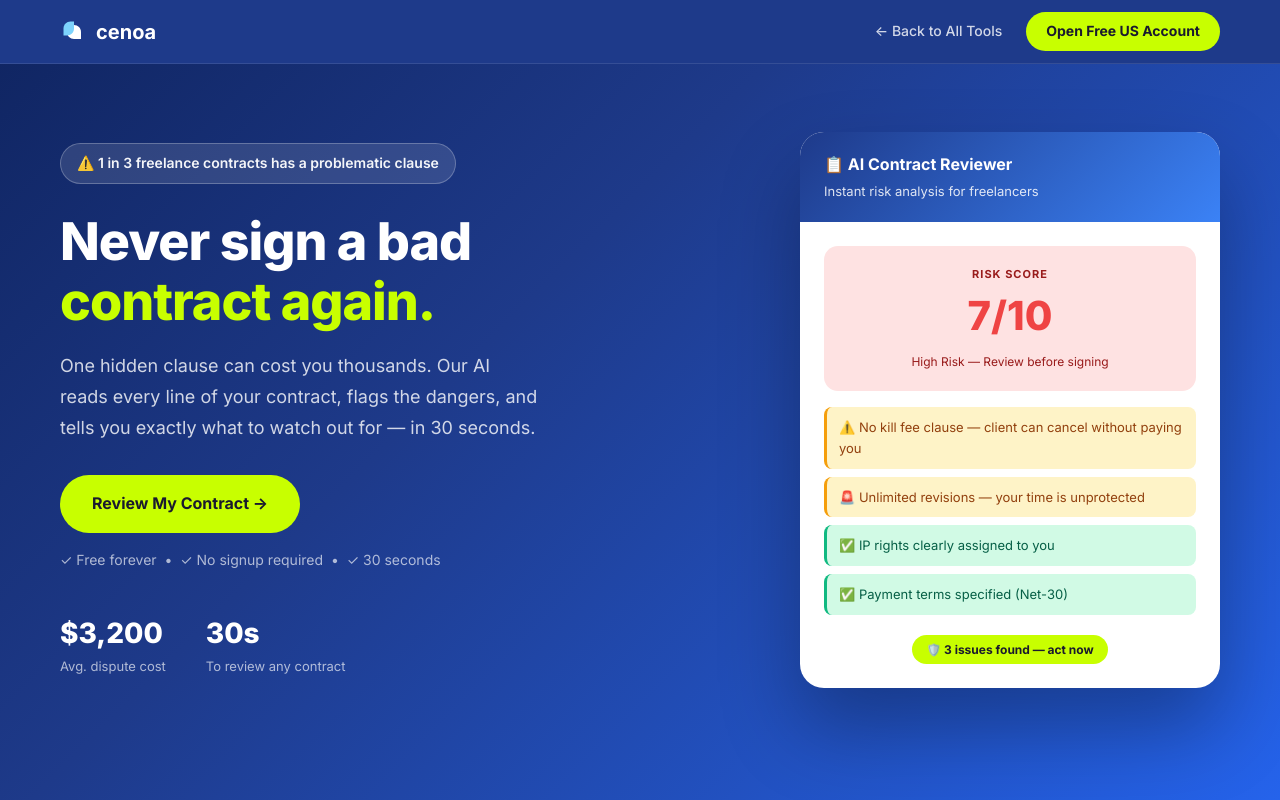
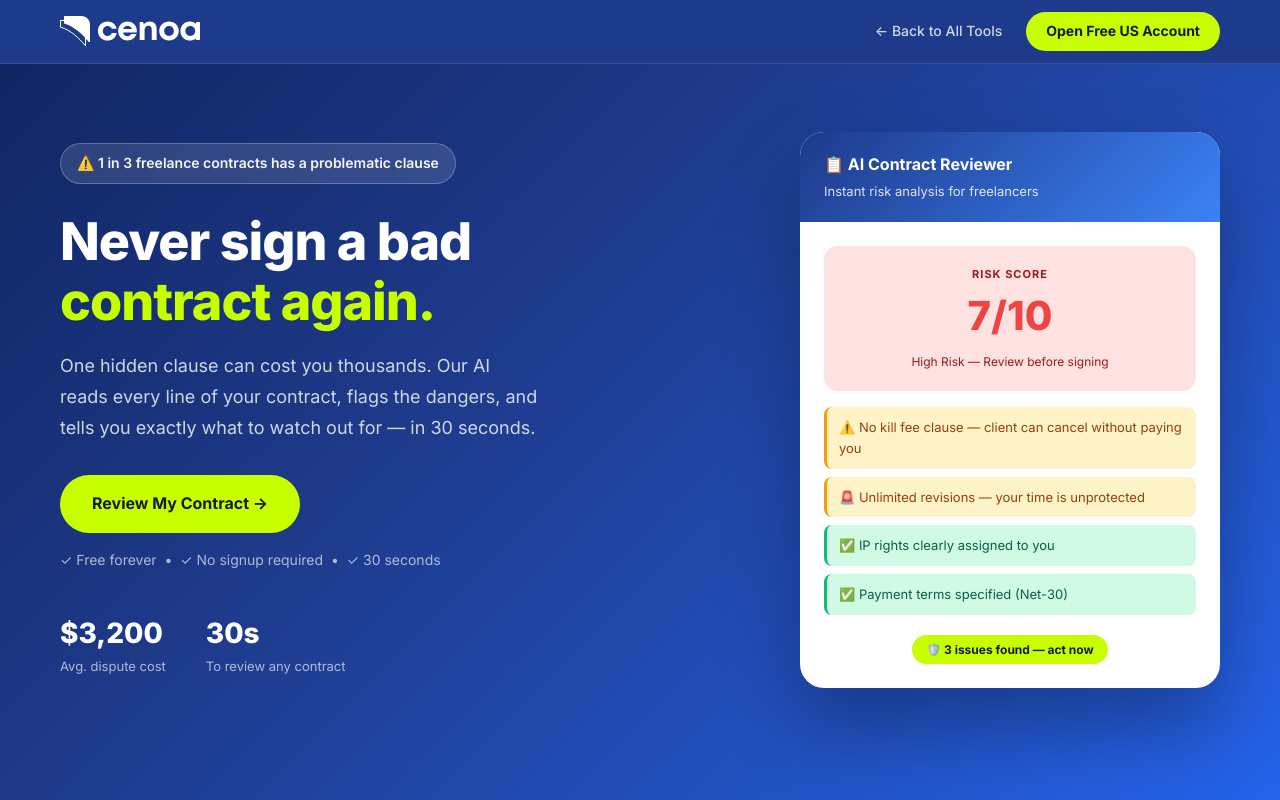
Before and after one commit to seckincaglin/cenoa-contract-reviewer, a plain HTML site: page web/index.html in a window 1280 px wide. Shown: the top 800 px of the page. Drawn offline with Linux system fonts and the light colour scheme; a script that the page names is missing.

Commit message:
Fix: Update to correct Cenoa wordmark logo

```diff
--- a/web/index.html
+++ b/web/index.html
@@ -185,12 +185,16 @@
 
 <header class="header">
     <a href="https://cenoa.com" class="logo">
-        <svg class="logo-icon" viewBox="0 0 32 32" fill="none">
-            <path d="M8 16C8 11.5817 11.5817 8 16 8C20.4183 8 24 11.5817 24 16V24H16C11.5817 24 8 20.4183 8 16Z" fill="white"/>
-            <path d="M4 12C4 7.58172 7.58172 4 12 4H16V12C16 16.4183 12.4183 20 8 20H4V12Z" fill="#7dd3fc"/>
-        </svg>
-        <span class="logo-text">cenoa</span>
-    </a>
+            <svg width="140" height="31" viewBox="0 0 140 31" fill="none" xmlns="http://www.w3.org/2000/svg">
+                <path d="M47.5163 24.5613C42.0811 24.5613 37.9236 20.3722 37.9236 14.9535C37.9236 9.53482 42.0542 5.45508 47.5439 5.45508C52.2214 5.45508 55.853 8.42322 56.7315 12.8742H51.8802C51.0898 11.0962 49.4622 10.0523 47.5156 10.0523C44.8665 10.0523 42.8746 12.1803 42.8746 14.9812C42.8746 17.7822 44.9003 19.9647 47.5156 19.9647C49.4896 19.9647 51.05 18.8655 51.8744 16.9324H56.7926C55.9409 21.4778 52.2424 24.5611 47.5162 24.5611L47.5163 24.5613Z" fill="white"/>
+                <path d="M76.8773 14.9447C76.8773 15.4224 76.8438 15.9005 76.783 16.3783H63.1104C63.535 18.8462 65.1556 20.2052 67.525 20.2052C69.2226 20.2052 70.6156 19.4012 71.3575 18.1073H76.4913C75.1772 22.0494 71.7194 24.5613 67.5254 24.5613C62.191 24.5613 58.1551 20.4274 58.1551 15.0084C58.1551 9.56198 62.1637 5.45508 67.5254 5.45508C73.0732 5.45508 76.8784 9.7353 76.8784 14.9443L76.8774 14.9446L76.8773 14.9447ZM63.239 13.039H71.9935C71.3032 10.8283 69.717 9.62946 67.525 9.62946C65.3504 9.62946 63.8066 10.899 63.2392 13.039H63.239Z" fill="white"/>
+                <path d="M96.6461 13.0912V24.0504H91.7616V13.8828C91.7616 11.149 90.7247 9.83104 88.6108 9.83104C86.0926 9.83104 84.5565 11.6363 84.5565 14.5465V24.0506H79.6721V5.96733H83.0236L83.976 8.20284C85.3429 6.57255 87.5024 5.53809 89.961 5.53809C94.0791 5.53809 96.6462 8.51253 96.6462 13.0912H96.646H96.6461Z" fill="white"/>
+                <path d="M99.2521 15.0084C99.2521 9.52278 103.422 5.45508 109.018 5.45508C114.614 5.45508 118.784 9.52838 118.784 15.0084C118.784 20.4607 114.587 24.5613 109.018 24.5613C103.45 24.5613 99.2521 20.4607 99.2521 15.0084ZM113.833 15.0084C113.833 12.0799 111.834 10.0523 109.018 10.0523C106.202 10.0523 104.204 12.0797 104.204 15.0084C104.204 17.9371 106.202 19.9645 109.018 19.9645C111.835 19.9645 113.833 17.9373 113.833 15.0084Z" fill="white"/>
+                <path d="M140 5.94059V24.0235H136.171L135.751 22.4057C134.199 23.7652 132.176 24.5623 129.896 24.5623C124.461 24.5623 120.419 20.4557 120.419 14.9819C120.419 9.50821 124.461 5.45605 129.896 5.45605C132.215 5.45605 134.27 6.27421 135.832 7.66777L136.354 5.94003H140L140 5.94031L140 5.94059ZM135.212 14.9825C135.212 12.1418 133.132 10.0264 130.295 10.0264C127.457 10.0264 125.371 12.1481 125.371 14.9825C125.371 17.8169 127.457 19.9385 130.295 19.9385C133.133 19.9385 135.212 17.8228 135.212 14.9825Z" fill="white"/>
+                <path d="M0.5 11.1259V4.47363H17.5539H17.554C21.952 4.47363 25.5187 8.0429 25.5187 12.4466V29.5168H25.1082C19.0738 22.1041 10.8251 14.0885 0.5 11.1259Z" stroke="white"/>
+                <path d="M21.524 0H3.97037V7.5313C14.3974 10.3879 22.7385 18.5119 28.8405 26.0432H29.9891V8.47294C29.9891 3.79358 26.199 0 21.5243 0H21.524Z" fill="white"/>
+            </svg>
+        </a>
     <div class="nav-right">
         <a href="https://cenoa-nextjs-pearl.vercel.app/" class="back-link">← Back to All Tools</a>
         <a href="https://cenoa.com" class="download-btn">Open Free US Account</a>
```
